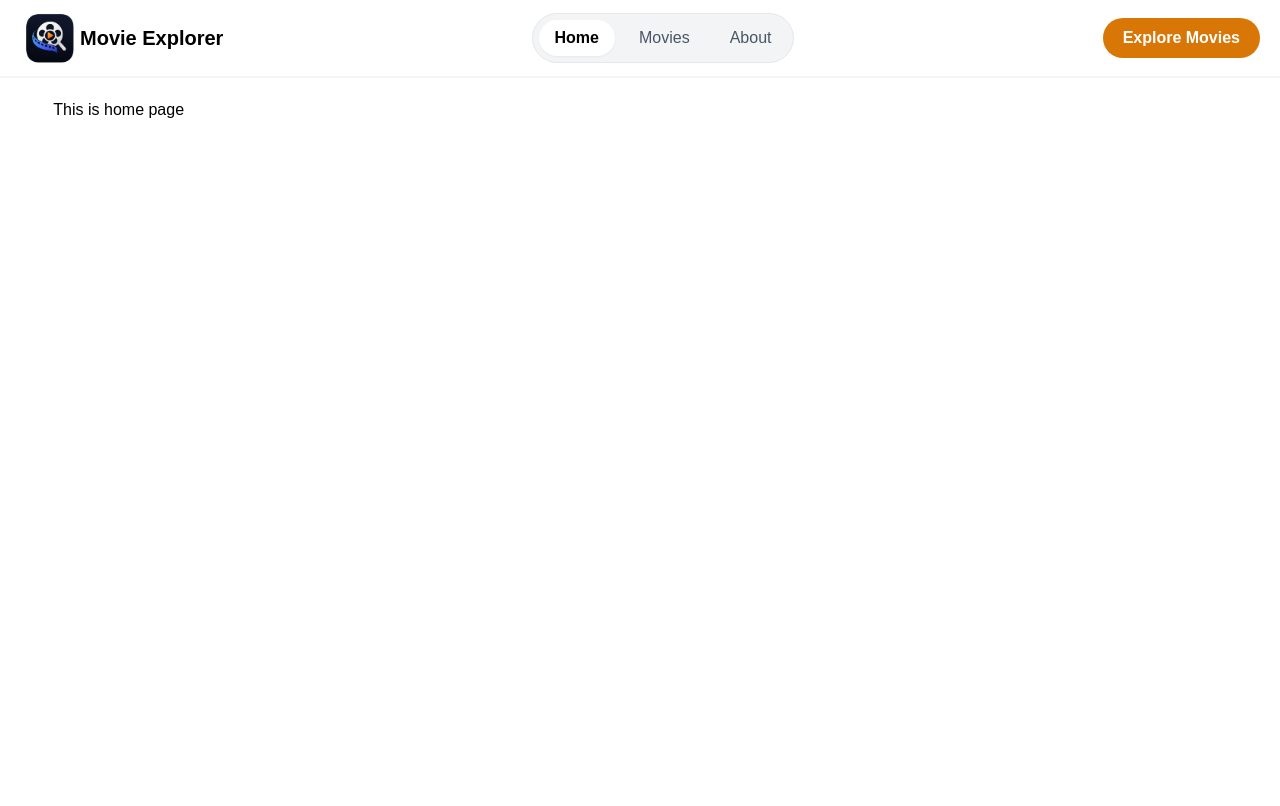
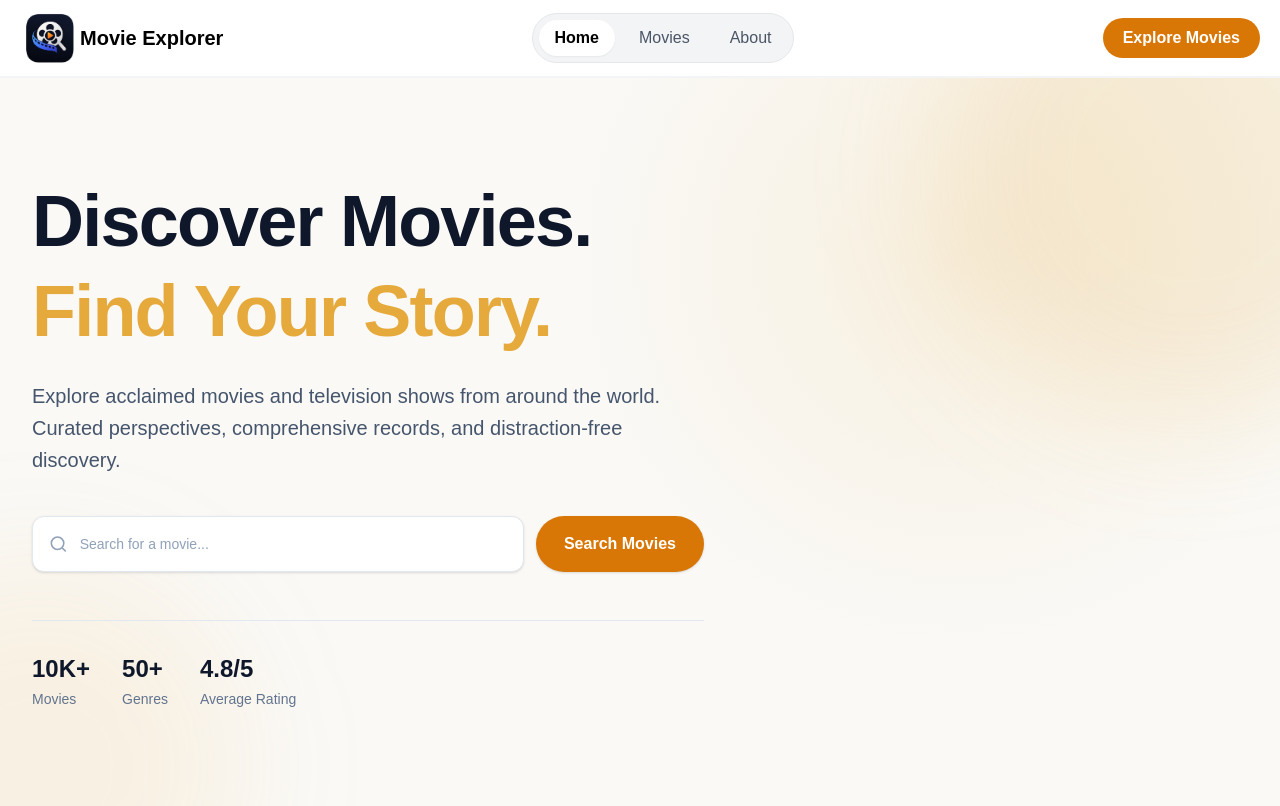
Before and after one commit to noboKumar/MovieExplorer, a React (Vite) app: page / in a window 1280 px wide. Built offline with nearby package versions, Linux system fonts and the light colour scheme.

Commit message:
add: hero section

```diff
--- a/src/Root.jsx
+++ b/src/Root.jsx
@@ -5,7 +5,7 @@ const Root = () => {
   return (
     <div className="hanken-grotesk-font">
       <NavBar></NavBar>
-      <div className="w-11/12 mx-auto py-5 min-h-[calc(100vh-300px)]">
+      <div className=" min-h-[calc(100vh-300px)]">
         <Outlet></Outlet>
       </div>
     </div>
--- /dev/null
+++ b/src/components/Hero.jsx
@@ -0,0 +1,81 @@
+const Hero = () => {
+  return (
+    <section className="relative overflow-hidden bg-[#faf9f6] text-secondary">
+      {/* Warm background glow */}
+      <div className="pointer-events-none absolute inset-0">
+        <div className="absolute -right-40 -top-40 h-[500px] w-[500px] rounded-full bg-[#E5A93C]/15 blur-3xl" />
+        <div className="absolute -bottom-40 -left-40 h-[400px] w-[400px] rounded-full bg-[#E5A93C]/10 blur-3xl" />
+
+        {/* Subtle warm gradient */}
+        <div className="absolute inset-0 bg-[radial-gradient(circle_at_75%_25%,rgba(229,169,60,0.12),transparent_35%)]" />
+      </div>
+
+      {/* Content */}
+      <div className="relative mx-auto flex min-h-[calc(100vh-72px)] max-w-7xl items-center px-6 py-20 lg:px-8">
+        <div className="max-w-3xl">
+          {/* Heading */}
+          <h1 className="text-5xl font-bold leading-tight tracking-tight sm:text-6xl lg:text-7xl">
+            Discover Movies.
+            <span className="block text-[#E5A93C]">Find Your Story.</span>
+          </h1>
+
+          {/* Description */}
+          <p className="mt-6 max-w-2xl text-lg leading-8 text-slate-600 sm:text-xl">
+            Explore acclaimed movies and television shows from around the world.
+            Curated perspectives, comprehensive records, and distraction-free
+            discovery.
+          </p>
+
+          {/* Search */}
+          <div className="mt-10 flex max-w-2xl flex-col gap-3 sm:flex-row">
+            <div className="flex flex-1 items-center rounded-xl border border-slate-200 bg-white px-4 shadow-sm transition focus-within:border-[#E5A93C] focus-within:ring-2 focus-within:ring-[#E5A93C]/20">
+              <svg
+                className="mr-3 h-5 w-5 text-slate-400"
+                fill="none"
+                stroke="currentColor"
+                viewBox="0 0 24 24"
+              >
+                <path
+                  strokeLinecap="round"
+                  strokeLinejoin="round"
+                  strokeWidth="2"
+                  d="m21 21-4.35-4.35m2.35-5.65a8 8 0 1 1-16 0 8 8 0 0 1 16 0Z"
+                />
+              </svg>
+
+              <input
+                type="text"
+                placeholder="Search for a movie..."
+                className="w-full bg-transparent py-4 text-sm text-secondary outline-none placeholder:text-slate-400"
+              />
+            </div>
+
+            <button className="rounded-full bg-primary px-7 py-4 font-semibold text-white shadow-sm transition hover:bg-[#d99b2f] hover:shadow-md cursor-pointer">
+              Search Movies
+            </button>
+          </div>
+
+          {/* Stats */}
+          <div className="mt-12 flex flex-wrap gap-8 border-t border-slate-200 pt-8">
+            <div>
+              <p className="text-2xl font-bold">10K+</p>
+              <p className="mt-1 text-sm text-slate-500">Movies</p>
+            </div>
+
+            <div>
+              <p className="text-2xl font-bold">50+</p>
+              <p className="mt-1 text-sm text-slate-500">Genres</p>
+            </div>
+
+            <div>
+              <p className="text-2xl font-bold">4.8/5</p>
+              <p className="mt-1 text-sm text-slate-500">Average Rating</p>
+            </div>
+          </div>
+        </div>
+      </div>
+    </section>
+  );
+};
+
+export default Hero;
--- a/src/pages/Home.jsx
+++ b/src/pages/Home.jsx
@@ -1,10 +1,11 @@
+import Hero from "../components/Hero";
 
 const Home = () => {
-    return (
-        <div>
-            <h1>This is home page</h1>
-        </div>
-    );
+  return (
+    <div>
+      <Hero></Hero>
+    </div>
+  );
 };
 
 export default Home;
```
